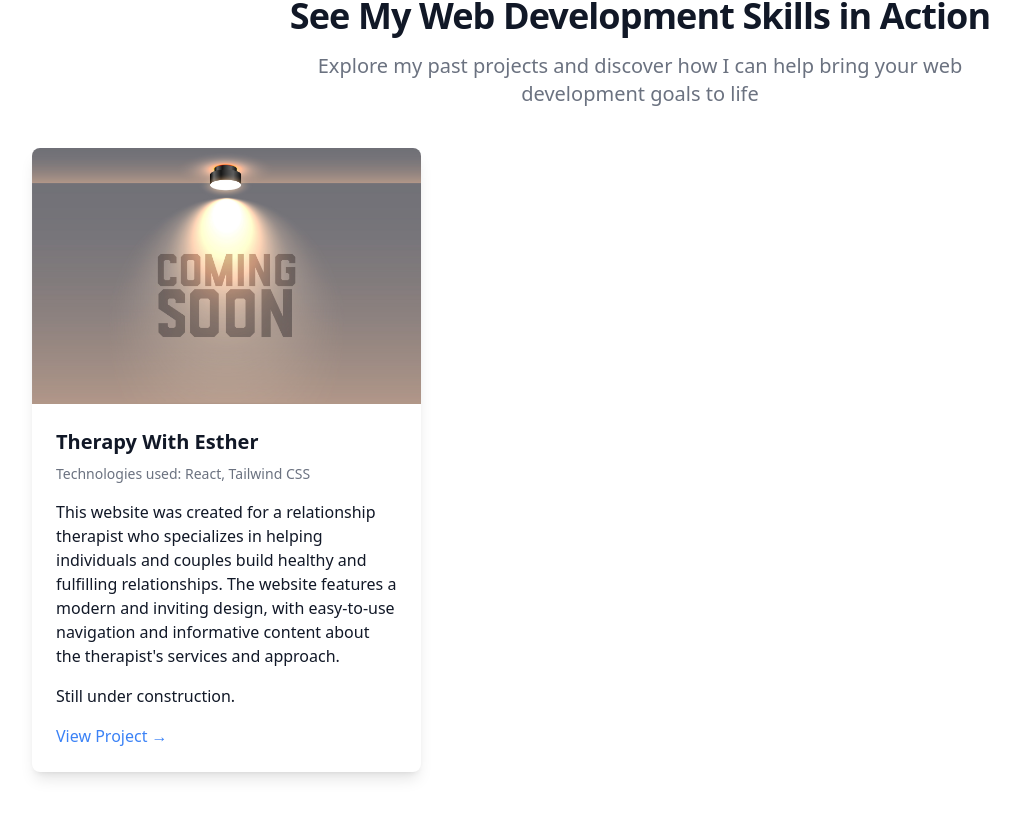
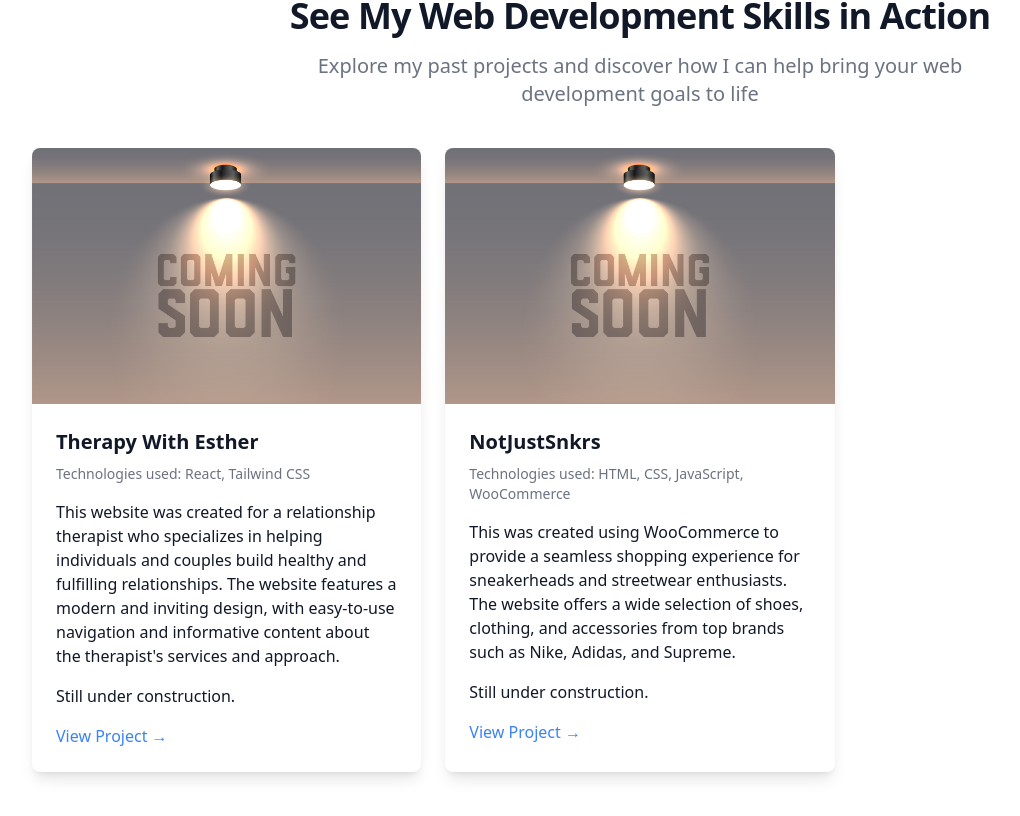
Before and after one commit to johnbthedev/johnbthe.dev, a React (Vite) app in the folder frontend/: page / in a window 1280 px wide. Shown: the part 2144-2960 px from the top of the page, without its empty margins (0-1020 px from the left). Built offline with nearby package versions, Linux system fonts and the light colour scheme.

Commit message:
added another project column

```diff
--- a/frontend/src/components/Portfolio.jsx
+++ b/frontend/src/components/Portfolio.jsx
@@ -18,9 +18,8 @@ export default function Portfolio() {
             </p>
           </div>
 
+          <div className="grid grid-cols-1 sm:grid-cols-2 lg:grid-cols-3 gap-6 mt-10">
             {/* Project */}
-          <div className="grid grid-cols-1 sm:grid-cols-2 lg:grid-cols-3 gap-6 mt-10">
-            <div>
             <div className="bg-white rounded-lg shadow-lg overflow-hidden">
               <img
                 src="./src/img/coming-soon.jpg"
@@ -51,6 +50,36 @@ export default function Portfolio() {
                 </a>
               </div>
             </div>
+
+            {/* Project */}
+            <div className="bg-white rounded-lg shadow-lg overflow-hidden">
+              <img
+                src="./src/img/coming-soon.jpg"
+                alt="Project Image"
+                className="h-64 w-full object-cover object-center"
+              />
+              <div className="p-6">
+                <h2 className="text-xl text-gray-900 font-semibold mb-2">
+                  NotJustSnkrs
+                </h2>
+                <p className="text-gray-500 text-sm mb-4">
+                  Technologies used: HTML, CSS, JavaScript, WooCommerce
+                </p>
+                <p className="text-md text-gray-900 mb-4">
+                  This was created using WooCommerce to provide a seamless
+                  shopping experience for sneakerheads and streetwear
+                  enthusiasts. The website offers a wide selection of shoes,
+                  clothing, and accessories from top brands such as Nike,
+                  Adidas, and Supreme.
+                </p>
+                <p className="text-md text-gray-900 mb-4">
+                  Still under construction.
+                </p>
+
+                <a href="#" className="text-blue-500 hover:text-blue-700">
+                  View Project &rarr;
+                </a>
+              </div>
             </div>
           </div>
         </div>
```
Lines whose indentation alone changed are shown as unchanged.
